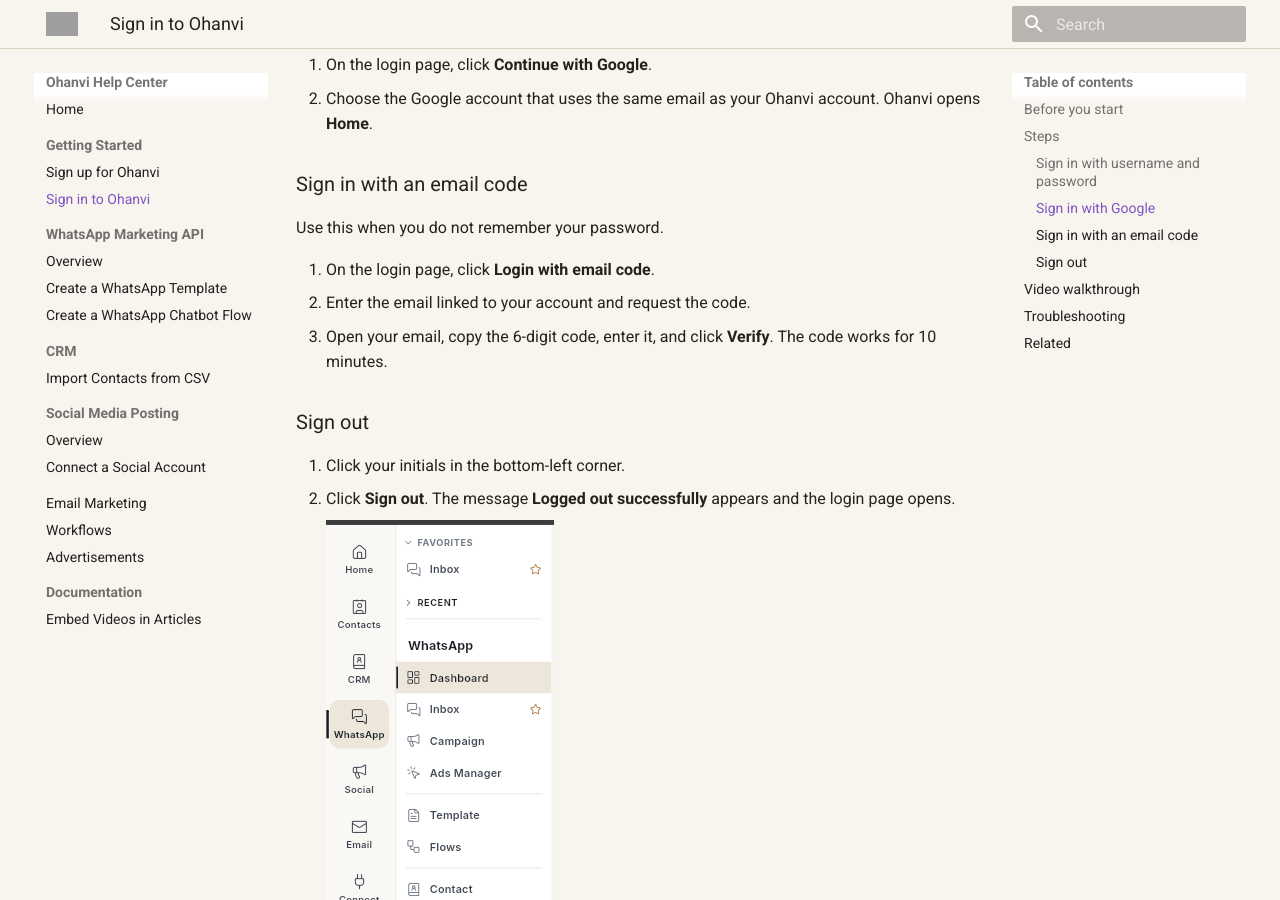
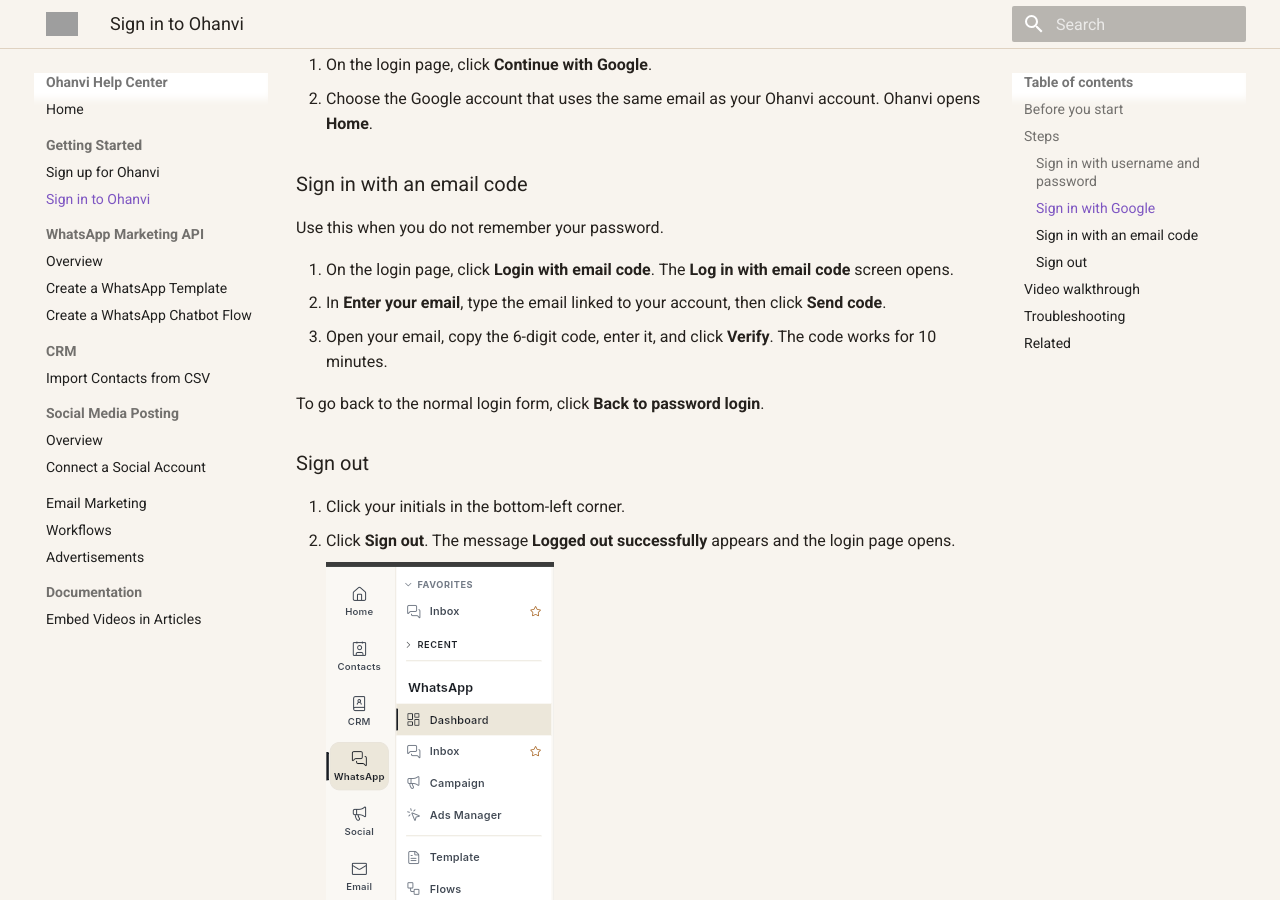
Before and after one commit to Ohanvi/ohanvi.github.io, an MkDocs documentation site: the page built from docs/sign-in.md, in a window 1280 px wide and 900 px high, scrolled down 1721 px. Built offline with MkDocs 1.6.1 and Material for MkDocs 9.7.7, drawn with Linux system fonts in a browser that asks for light colours; grey boxes are pictures that could not be loaded.

Commit message:
docs: exact labels for the email-code sign-in steps
Co-Authored-By: Claude Opus 5.5 (1M context) <noreply@anthropic.com>

```diff
--- a/docs/sign-in.md
+++ b/docs/sign-in.md
@@ -35,9 +35,11 @@ Sign in to your workspace with your username and password, your Google account,
 
 Use this when you do not remember your password.
 
-1. On the login page, click **Login with email code**.
-2. Enter the email linked to your account and request the code.
+1. On the login page, click **Login with email code**. The **Log in with email code** screen opens.
+2. In **Enter your email**, type the email linked to your account, then click **Send code**.
 3. Open your email, copy the 6-digit code, enter it, and click **Verify**. The code works for 10 minutes.
+
+To go back to the normal login form, click **Back to password login**.
 
 ### Sign out
 
```
